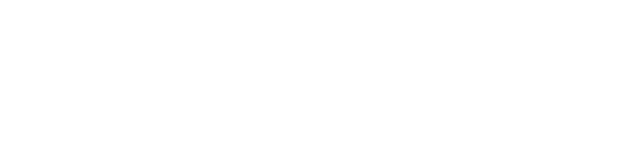
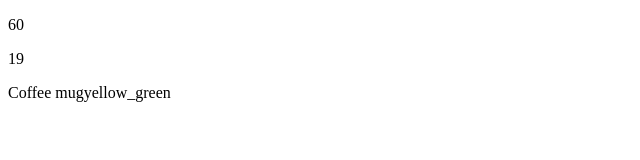
Before and after one commit to margaretmwaura/JAVASCRIPT-13-12-2019, a plain HTML site: page index.html in a window 1280 px wide. Shown: the whole page, without its empty margins (0-640 px from the left). Drawn offline with Linux system fonts and the light colour scheme.

Commit message:
scripting of code

```diff
--- a/index.html
+++ b/index.html
@@ -4,13 +4,73 @@
     <meta charset="UTF-8">
     <title>Learning Html</title>
 </head>
-<body>
 
+<p id="function"></p>
+<p id="closure"></p>
+<p id="closureone"></p>
+<p id="prototype"></p>
+<p id="inheritance"></p>
 
+<script type="text/javascript">
 
+    //This is on functions
+    var marks = 0;
+    var English = 20;
+    var Kiswahili = 40;
+    function total (one, two)
+    {
+        marks = one + two;
+        document.getElementById("function").innerHTML = marks;
+    }
+    total (English, Kiswahili)
 
+// This is on closures
+    function myage(age) {
+        var myage = age + 3;
+        document.getElementById("closure").innerHTML = myage;
+        function realaga(){
+            var ageage = myage + 1;
+            document.getElementById("closureone").innerHTML = ageage;
 
+        };
+    }
 
+    myage(16);
+
+    //This is on prototypes
+    function mug(color, handle)
+    {
+        this.Color = color;
+        this.Handle = handle;
+    }
+    //Using prototype
+    mug.prototype.name = 'Coffee mug'
+     mug.prototype.color = function ()
+    {
+    return this.Color = mug.prototype.name + 'yellow_green';
+    }
+
+    document.getElementById("prototype").innerHTML = mug.prototype.color();
+
+    //This is on inheritance
+
+    var name = 'tea_cup';
+    var handle = 1
+    var color = 'yellow';
+    var material = 'plastic';
+    function cup (name, handle, color , material)
+    {
+        mug. Call (this, name, 1);
+
+        this. color = color
+       this. Material = material
+    }
+
+    cup.Prototype = new mug ();
+    cup.prototype.constructor = cup;
+    document.getElementById("inheritance").innerHTML = cup.prototype.constructor();
+
+</script>
 
 
 
```
